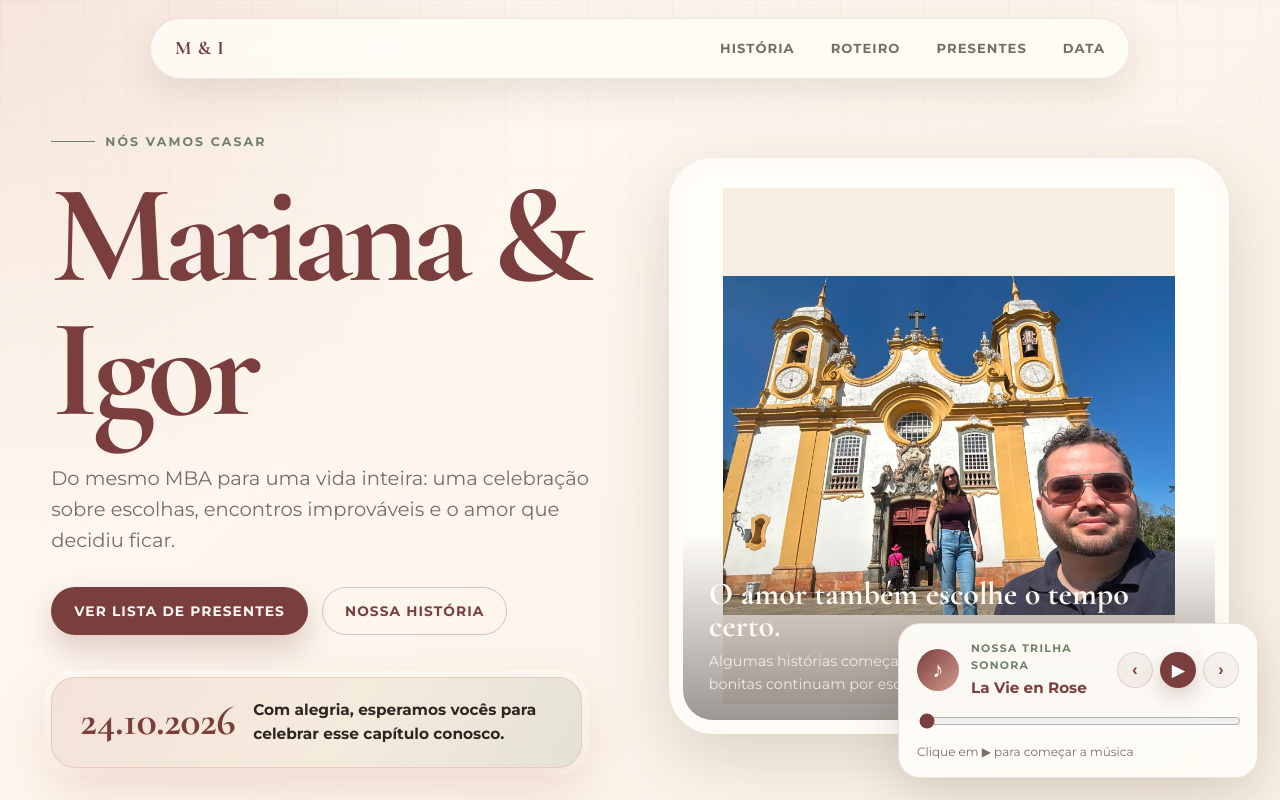
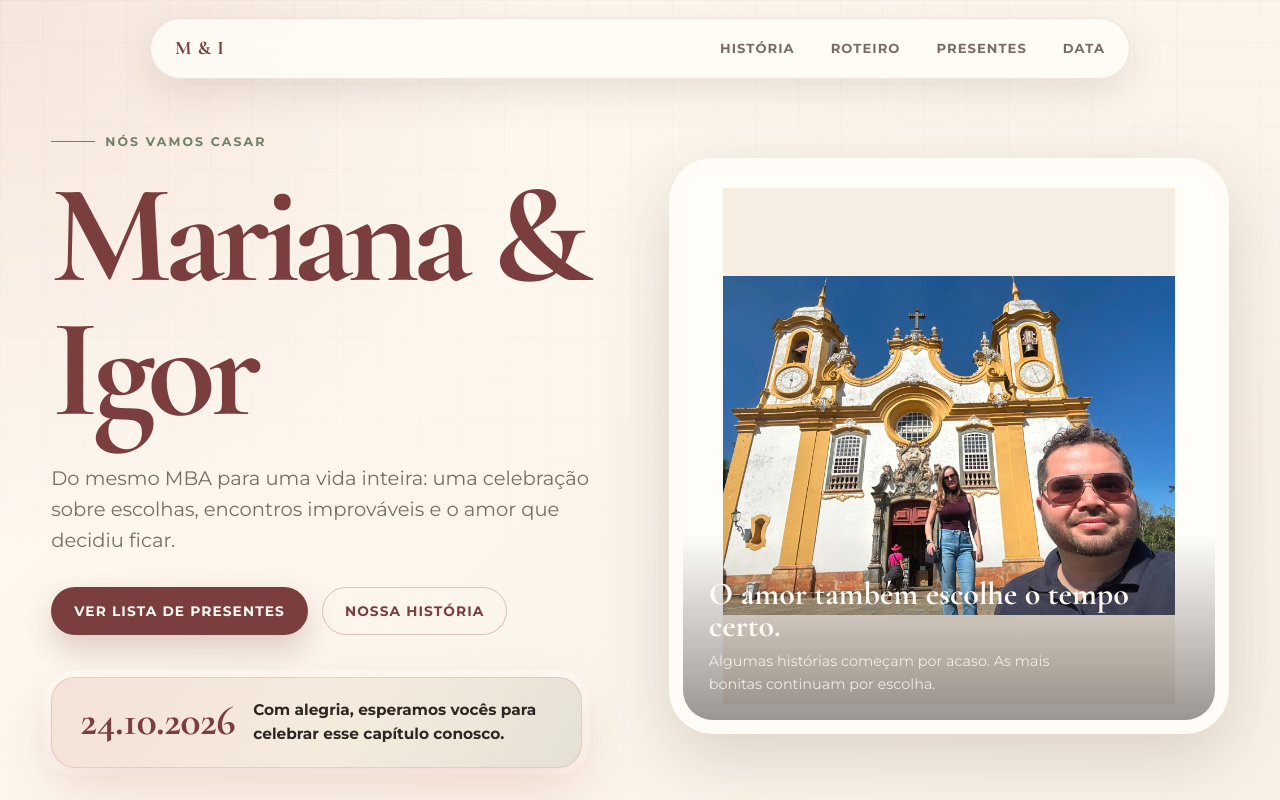
Before and after one commit to igorsmg/casamento, a plain HTML site: page index.html in a window 1280 px wide. Shown: the top 800 px of the page. Drawn offline with nearby package versions, Linux system fonts and the light colour scheme.

Commit message:
Remove music player completely from the site

```diff
--- a/index.html
+++ b/index.html
@@ -656,121 +656,6 @@
       line-height: 1;
     }
 
-    .music-player {
-      position: fixed;
-      right: 22px;
-      bottom: 22px;
-      z-index: 30;
-      width: min(360px, calc(100vw - 32px));
-      padding: 16px 18px;
-      border: 1px solid rgba(122, 62, 62, .14);
-      border-radius: 22px;
-      background: rgba(255, 253, 248, .95);
-      box-shadow: 0 18px 54px rgba(73, 47, 34, .16);
-      backdrop-filter: blur(14px);
-    }
-
-    .music-top {
-      display: flex;
-      align-items: center;
-      gap: 12px;
-    }
-
-    .music-disc {
-      width: 42px;
-      height: 42px;
-      flex: 0 0 42px;
-      display: grid;
-      place-items: center;
-      border-radius: 50%;
-      background: linear-gradient(135deg, var(--wine), var(--rose));
-      color: #fff;
-      font-size: 1.4rem;
-      font-weight: bold;
-    }
-
-    .music-info {
-      min-width: 0;
-      flex: 1;
-    }
-
-    .music-info small {
-      display: block;
-      margin-bottom: 2px;
-      color: var(--sage);
-      font-size: .68rem;
-      font-weight: 800;
-      letter-spacing: .12em;
-      text-transform: uppercase;
-    }
-
-    .music-info strong {
-      display: block;
-      color: var(--wine);
-      font-size: .95rem;
-      font-weight: 700;
-      white-space: nowrap;
-      overflow: hidden;
-      text-overflow: ellipsis;
-    }
-
-    .music-controls {
-      display: flex;
-      align-items: center;
-      gap: 7px;
-    }
-
-    .music-btn {
-      width: 36px;
-      height: 36px;
-      border: 1px solid rgba(122, 62, 62, .16);
-      border-radius: 50%;
-      background: rgba(122, 62, 62, .06);
-      color: var(--wine);
-      cursor: pointer;
-      font-size: 1rem;
-      font-weight: bold;
-      transition: .2s ease;
-    }
-
-    .music-btn:hover {
-      background: rgba(122, 62, 62, .12);
-      transform: scale(1.05);
-    }
-
-    .music-btn.main {
-      background: var(--wine);
-      color: #fff;
-      box-shadow: 0 8px 20px rgba(122, 62, 62, .24);
-    }
-
-    .music-btn.main:hover {
-      transform: scale(1.08);
-      box-shadow: 0 12px 28px rgba(122, 62, 62, .32);
-    }
-
-    .music-progress {
-      width: 100%;
-      margin-top: 12px;
-      cursor: pointer;
-      accent-color: var(--wine);
-    }
-
-    .music-hint {
-      margin: 8px 0 0;
-      color: var(--muted);
-      font-size: .75rem;
-      line-height: 1.4;
-    }
-
-    @media (max-width: 680px) {
-      .music-player {
-        right: 10px;
-        bottom: 10px;
-        width: calc(100vw - 20px);
-      }
-    }
-
     @media (max-width: 980px) {
       .hero,
       .story-card,
@@ -841,21 +726,6 @@
     <a href="#presentes">Presentes</a>
     <a href="#data">Data</a>
   </nav>
-
-  <div class="music-player" aria-label="Trilha sonora do casamento">
-    <div class="music-top">
-      <div class="music-disc" id="musicDisc">♪</div>
-      <div class="music-info"><small>Nossa trilha sonora</small><strong id="musicTitle">Canção do nosso casamento</strong></div>
-      <div class="music-controls">
-        <button class="music-btn" id="musicPrev" type="button" aria-label="Música anterior">‹</button>
-        <button class="music-btn main" id="musicToggle" type="button" aria-label="Tocar música">▶</button>
-        <button class="music-btn" id="musicNext" type="button" aria-label="Próxima música">›</button>
-      </div>
-    </div>
-    <input class="music-progress" id="musicProgress" type="range" min="0" max="100" value="0" aria-label="Progresso da música">
-    <p class="music-hint" id="musicHint">A música tenta começar automaticamente. Se o navegador bloquear o som, toque em ▶ uma vez.</p>
-    <audio id="weddingAudio" preload="auto"></audio>
-  </div>
 
   <main id="inicio" class="hero">
     <div>
@@ -1110,7 +980,5 @@
     <strong>Mariana & Igor</strong>
     <p>24 de outubro de 2026 | Campinas, SP</p>
   </footer>
-
-  <script src="https://raw.githubusercontent.com/igorsmg/casamento/main/music-player.js"></script>
 </body>
 </html>
```
